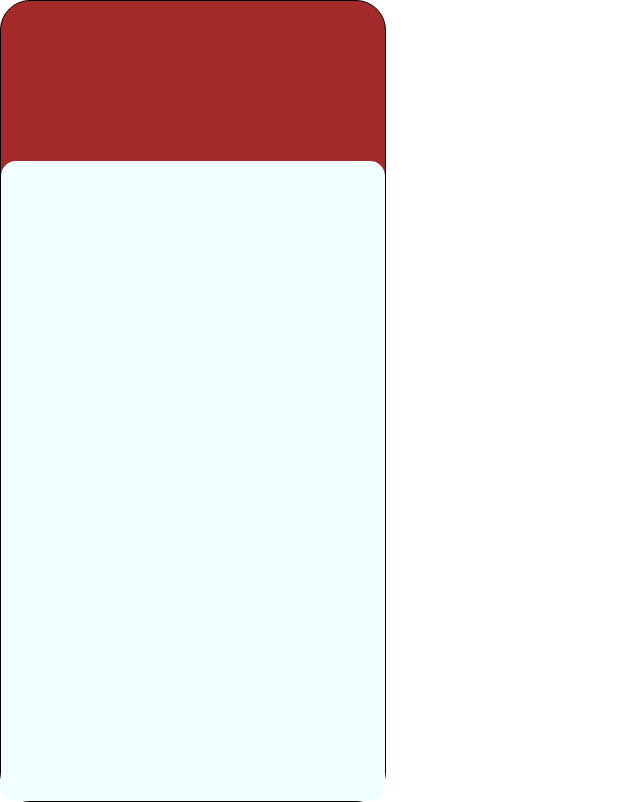
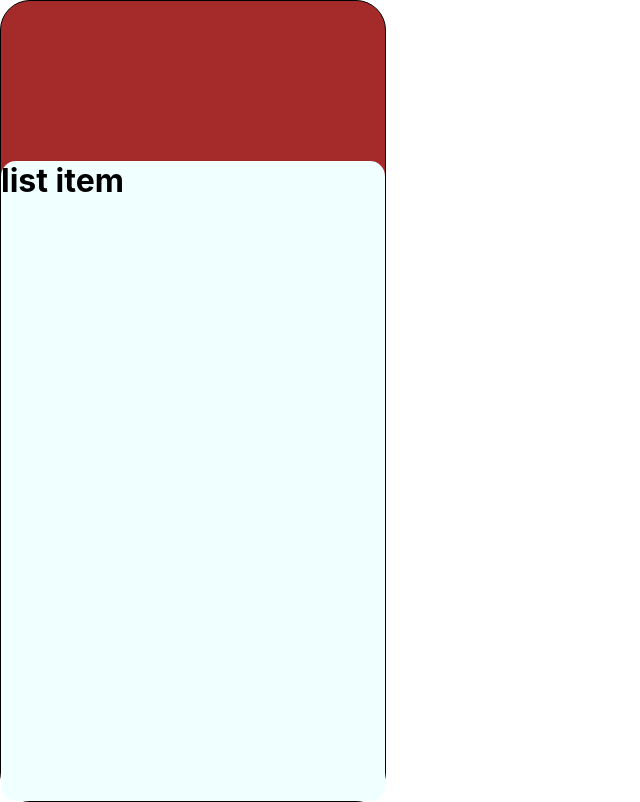
Before and after one commit to jyotijoey/dictionary-app, a React (Create React App) app: page / in a window 1280 px wide. Shown: the whole page, without its empty margins (0-640 px from the left). Built offline with nearby package versions, Linux system fonts and the light colour scheme.

Commit message:
List item file created

```diff
--- a/src/App.js
+++ b/src/App.js
@@ -1,5 +1,6 @@
 import './App.css';
 import Container from "./Container";
+import ListItem from "./ListItem";
 
 function App() {
   return (
--- a/src/Container.js
+++ b/src/Container.js
@@ -1,10 +1,11 @@
 import React from 'react';
 import "./Container.css";
+import ListItem from "./ListItem";
 
 function Container() {
     return (
         <div className="container">
-
+            <ListItem />
         </div>
     )
 }
--- /dev/null
+++ b/src/ListItem.js
@@ -0,0 +1,11 @@
+import React from 'react';
+import "./ListItem.css";
+function ListItem() {
+    return (
+        <div className="listItem">
+            <h1>list item</h1>
+        </div>
+    )
+}
+
+export default ListItem;
```
Also changed, not shown: src/ListItem.css (added).
